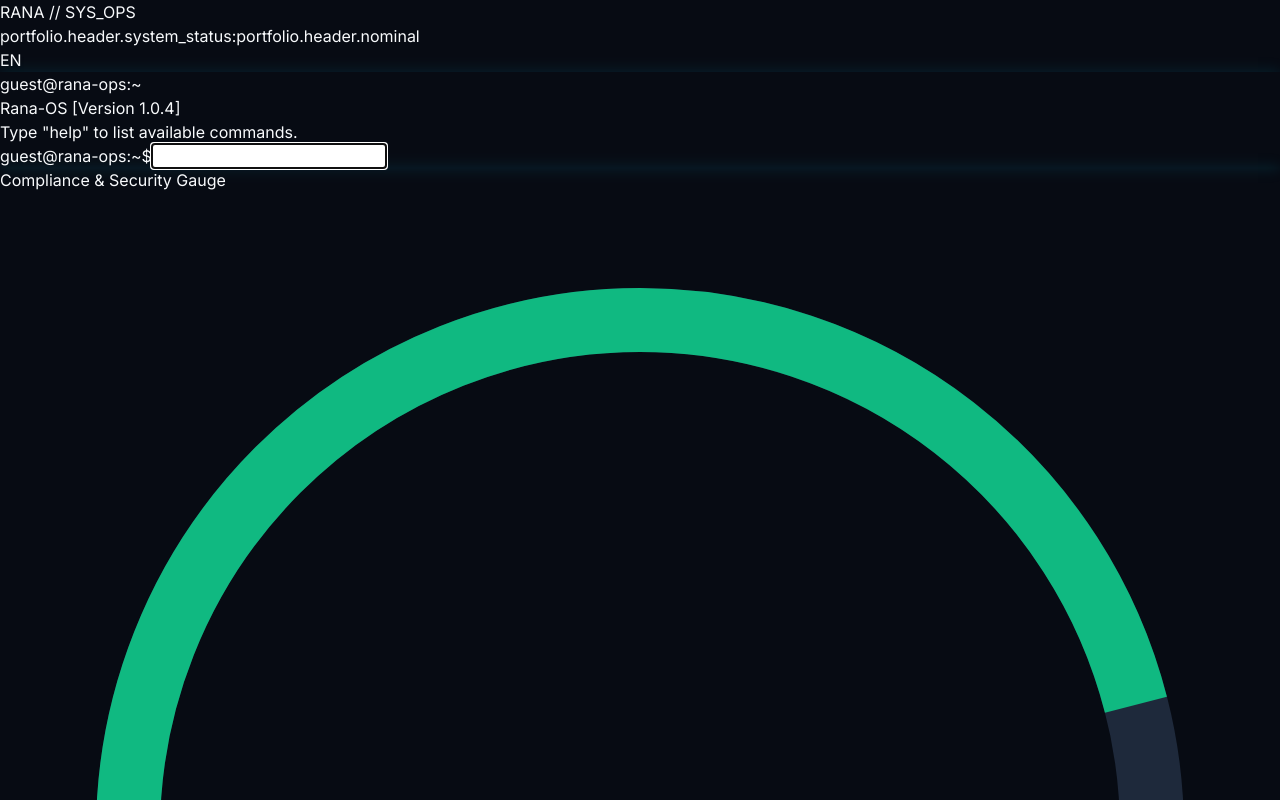
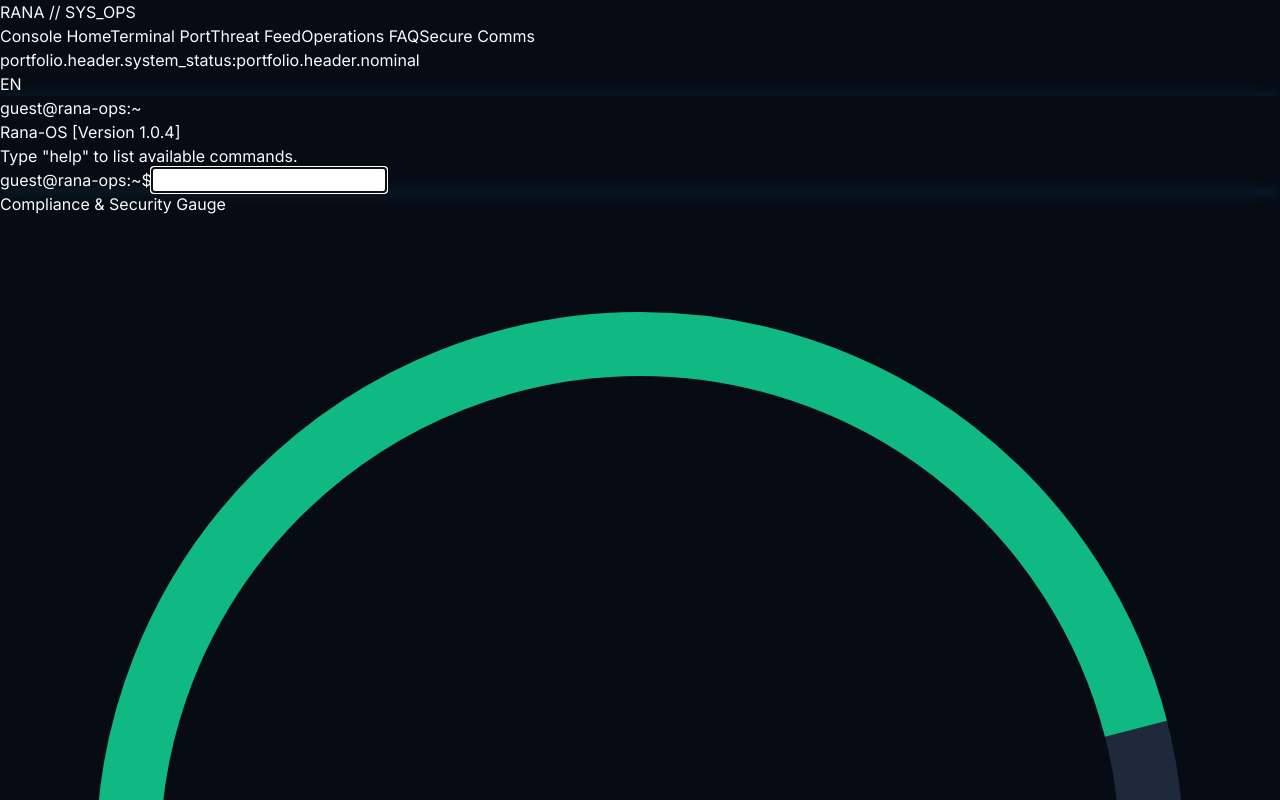
Before and after one commit to hrana36/Toolbox, a Next.js app: page /portfolio in a window 1280 px wide. Shown: the top 800 px of the page. Built offline with nearby package versions, Linux system fonts and the light colour scheme.

Commit message:
feat: add site navigation menu to /portfolio header

```diff
--- a/src/app/portfolio/page.tsx
+++ b/src/app/portfolio/page.tsx
@@ -1,6 +1,7 @@
 'use client';
 
 import { useEffect } from 'react';
+import Link from 'next/link';
 import TerminalConsole from './components/TerminalConsole';
 import ComplianceGauge from './components/ComplianceGauge';
 import UtilityWidgets from './components/UtilityWidgets';
@@ -13,6 +14,14 @@
     document.title = lang === 'en' ? 'Rana | Systems Operations Hub' : 'রানা | সিস্টেমস অপারেশনস হাব';
   }, [lang]);
 
+  const navLinks = [
+    { href: '/', label: t('nav.home') },
+    { href: '/portfolio', label: t('nav.portfolio'), active: true },
+    { href: '/blog', label: t('nav.blog') },
+    { href: '/faq', label: t('nav.faq') },
+    { href: '/contact', label: t('nav.contact') },
+  ];
+
   return (
     <div className="min-h-screen md:h-screen w-screen bg-slate-950 text-slate-100 flex flex-col overflow-y-auto md:overflow-hidden">
       {/* Title Header */}
@@ -23,6 +32,17 @@
             RANA // SYS_OPS
           </h1>
         </div>
+        <nav className="hidden md:flex space-x-6 text-sm font-mono">
+          {navLinks.map((link) => (
+            <Link
+              key={link.href}
+              href={link.href}
+              className={`hover:text-cyan-400 transition-colors ${link.active ? 'text-cyan-400 border-b border-cyan-400' : 'text-slate-400'}`}
+            >
+              {link.label}
+            </Link>
+          ))}
+        </nav>
         <div className="flex items-center space-x-6">
           <div className="hidden sm:flex items-center space-x-2 text-xs font-mono text-slate-400">
             <span>{t('portfolio.header.system_status')}:</span>
```
